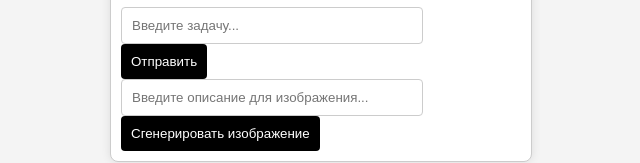
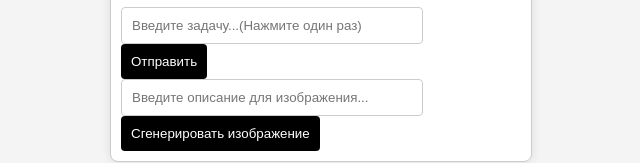
Before and after one commit to As45671234/AI-Teach, a plain HTML site: page index.html in a window 1280 px wide. Shown: the part 536-699 px from the top of the page, without its empty margins (319-959 px from the left). Drawn offline with Linux system fonts and the light colour scheme.

Commit message:
Update index.html

```diff
--- a/index.html
+++ b/index.html
@@ -77,7 +77,7 @@
 <div id="chat">
     <h2>AI - Teacher</h2>
     <div id="messages"></div>
-    <input type="text" id="userInput" placeholder="Введите задачу...">
+    <input type="text" id="userInput" placeholder="Введите задачу...(Нажмите один раз)">
     <button id="sendButton">Отправить</button>
     <br>
     <input type="text" id="imagePrompt" placeholder="Введите описание для изображения...">
```
